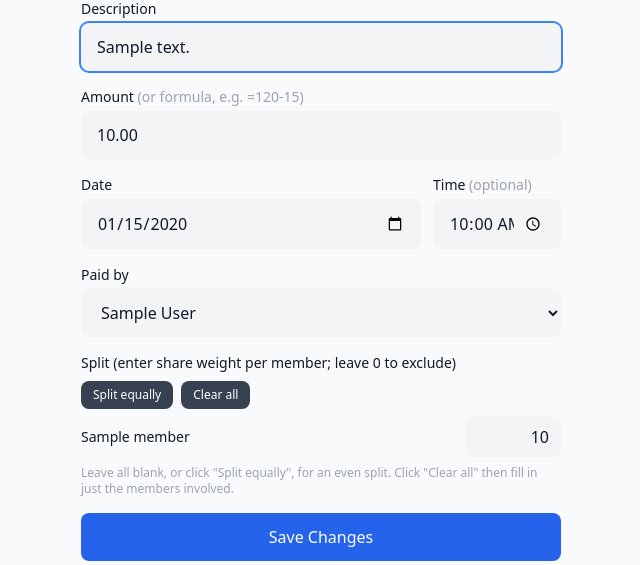
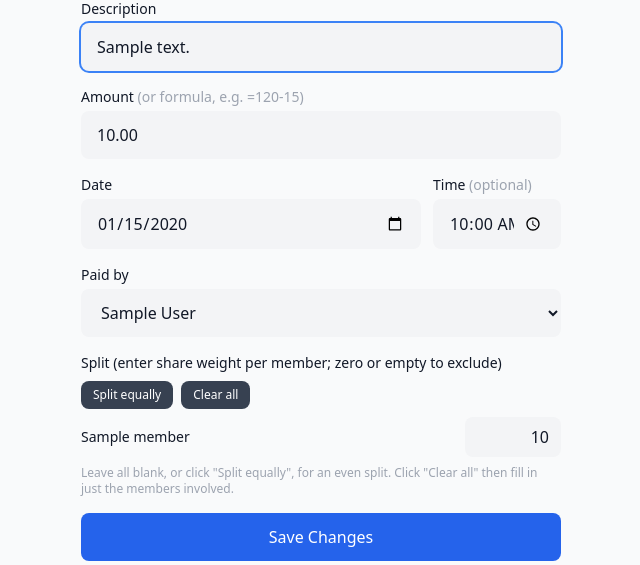
Before and after one commit to rgezikov/common-pot, a Django app: template pots/templates/edit_drop.html in a window 1280 px wide. Shown: the part 121-686 px from the top of the page, without its empty margins (319-959 px from the left). Run offline with Django 5.2, Linux system fonts and the light colour scheme; tables that the repository leaves empty hold one stand-in row (values such as "Sample post"); the template is opened without the code that fills it: values that come from a table or form of the project are taken from there, most other values are stand-ins (such as "Sample title", 1, 10 or a date in 2020); some libraries are stand-ins or nearby versions.

Commit message:
Clarify split label: zero or empty excludes a member
Weight fields are now blank by default, so "leave 0" no longer
matched what the field actually starts as.

Co-Authored-By: Claude Sonnet 5 <noreply@anthropic.com>
Claude-Session: https://claude.ai/code/session_01GZ2iGYXCN38f3bAY72o1M1

```diff
--- a/pots/templates/add_drop.html
+++ b/pots/templates/add_drop.html
@@ -56,7 +56,7 @@
         </select>
     </div>
     <div>
-        <label class="block text-sm font-medium mb-2">Split (enter share weight per member; leave 0 to exclude)</label>
+        <label class="block text-sm font-medium mb-2">Split (enter share weight per member; zero or empty to exclude)</label>
         <div class="flex gap-2 mb-2">
             <button type="button" id="weights-all-equal"
                 class="text-xs bg-gray-700 hover:bg-gray-600 text-white px-3 py-1.5 rounded-lg">Split equally</button>
--- a/pots/templates/edit_drop.html
+++ b/pots/templates/edit_drop.html
@@ -56,7 +56,7 @@
         </select>
     </div>
     <div>
-        <label class="block text-sm font-medium mb-2">Split (enter share weight per member; leave 0 to exclude)</label>
+        <label class="block text-sm font-medium mb-2">Split (enter share weight per member; zero or empty to exclude)</label>
         <div class="flex gap-2 mb-2">
             <button type="button" id="weights-all-equal"
                 class="text-xs bg-gray-700 hover:bg-gray-600 text-white px-3 py-1.5 rounded-lg">Split equally</button>
```
